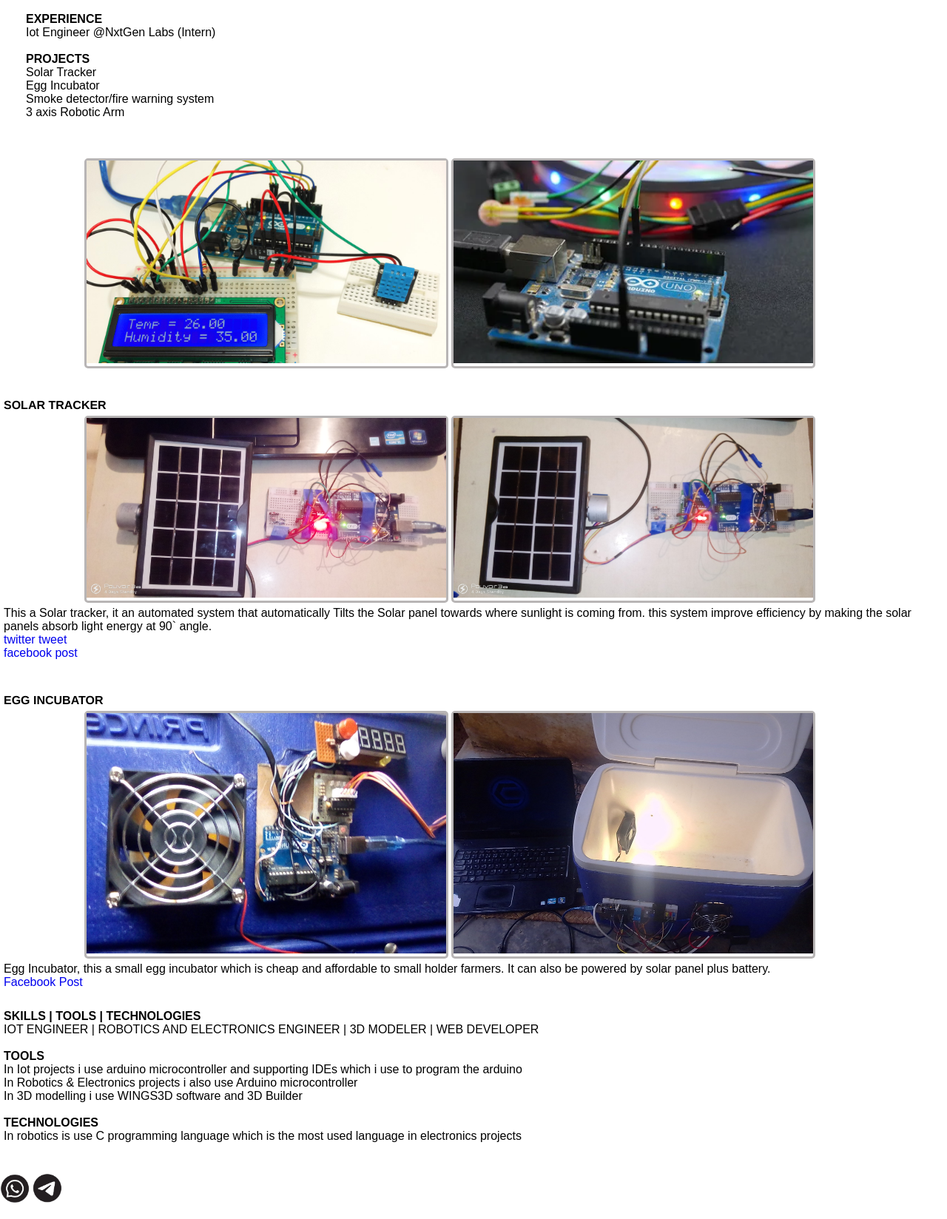
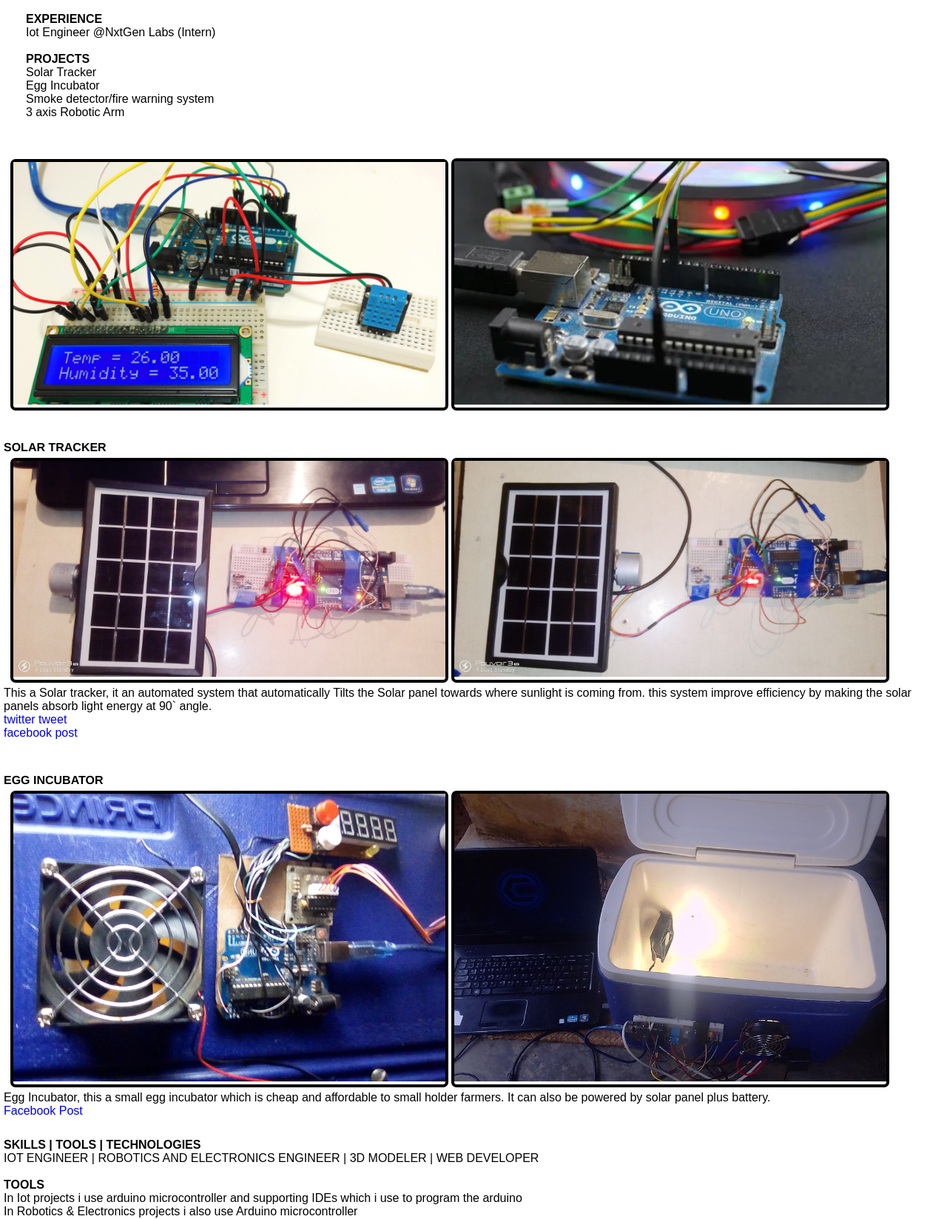
Before and after one commit to AllanKantombera/MyPortfolio, a PHP site: page / in a window 1280 px wide. Shown: the part 565-2213 px from the top of the page at 74% size. Run offline with PHP 8.4, Linux system fonts and the light colour scheme.

Commit message:
Signed-off-by: allan kantombera <allanp7canto@gmail.com>

```diff
--- a/css.css
+++ b/css.css
@@ -72,15 +72,16 @@ nav {
 .boxes1 {
     width: 70%;
     display: inline-block;
-
 }
 .boxes {
-    width: 40%;
-    border-radius: 5px;
+    width: 48%;
+    border-radius: 7px;
     display: inline-block;
-    border-color: #b8b5b5;
+    border-color: #0f0a35;
+    border: 4px;
     border-style: solid;
-    margin: px;
+    text-align: center;
+
 }
 
     .card {
--- a/index.html
+++ b/index.html
@@ -7,6 +7,7 @@
 
 <link rel="stylesheet" href="css.css">
 </head>
+<body>
 <header>
 	<nav style="position: fixed; width: 100%;">
 			<ul>
@@ -20,7 +21,7 @@
 
 </header>
 
-<body>
+
 	<section>
 	<br><br><br>
 
@@ -133,7 +134,7 @@
 </div>
 <br>
 
-</body>
+
 <footer>
 	<br>
 	<h6>Follow Me On<a href="https://web.facebook.com/allan.kantomberaowellos"><l>FACEBOOK</l></a>
@@ -145,4 +146,5 @@
     </h6>
 
 </footer>
+</body>
 </html>
```
